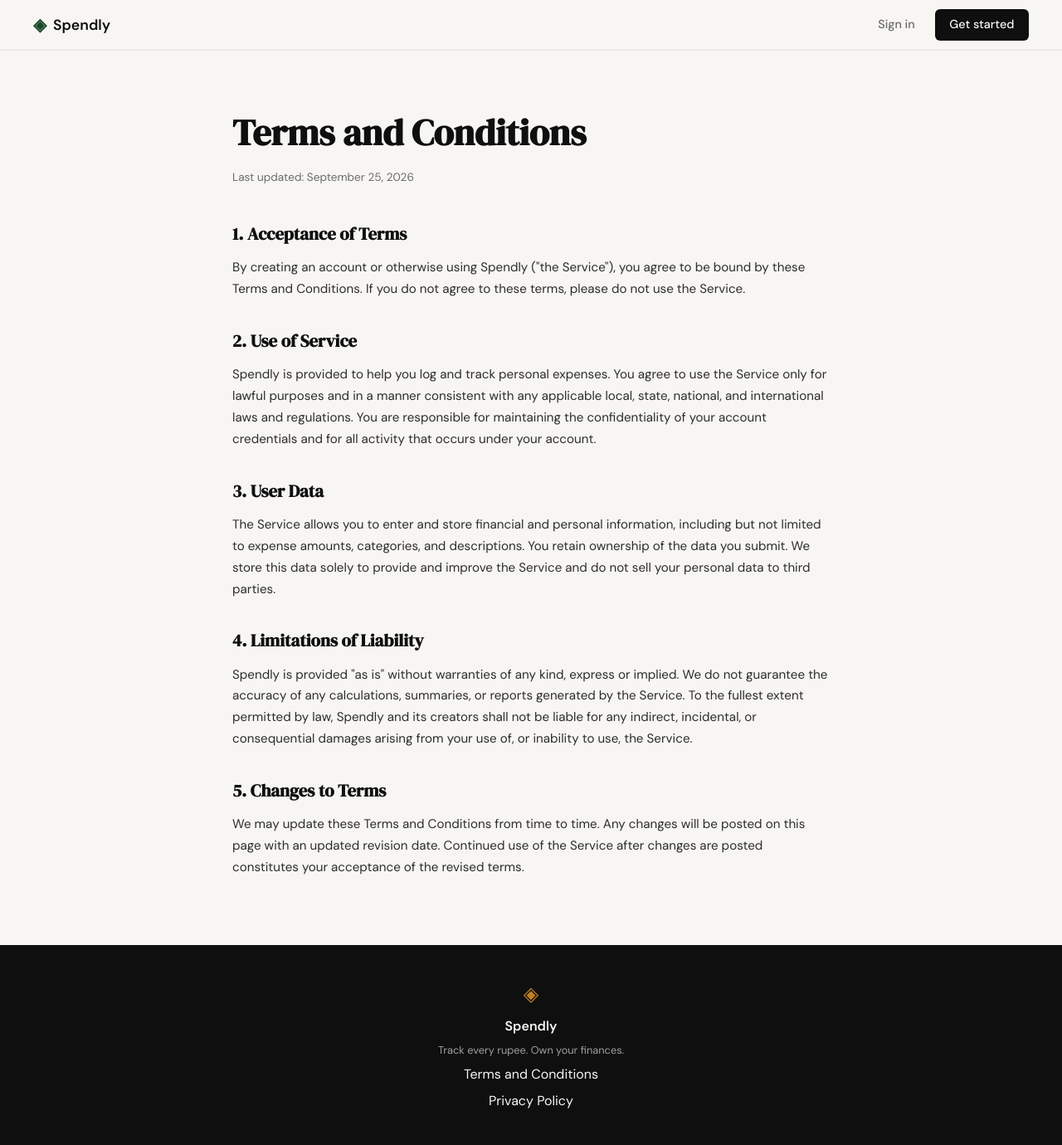
After one commit to PranavMangalHere/Spendly, a Flask app: page /terms in a window 1280 px wide. The commit adds this page. Shown: the whole page at 83% size. Run offline with Flask 3, Linux system fonts and the light colour scheme.

Commit message:
landing: add terms and privacy links to footer

```diff
--- a/app.py
+++ b/app.py
@@ -20,6 +20,11 @@ def register():
 @app.route("/login")
 def login():
     return render_template("login.html")
+
+
+@app.route("/terms")
+def terms():
+    return render_template("terms.html")
 
 
 # ------------------------------------------------------------------ #
--- a/static/css/style.css
+++ b/static/css/style.css
@@ -478,6 +478,48 @@ a { color: inherit; text-decoration: none; }
 .auth-switch a:hover { text-decoration: underline; }
 
 /* ------------------------------------------------------------------ */
+/* Legal pages                                                         */
+/* ------------------------------------------------------------------ */
+
+.legal-section {
+    padding: 4rem 2rem 5rem;
+}
+
+.legal-inner {
+    max-width: 720px;
+    margin: 0 auto;
+}
+
+.legal-title {
+    font-family: var(--font-display);
+    font-size: clamp(2rem, 4vw, 2.75rem);
+    color: var(--ink);
+    margin-bottom: 0.5rem;
+}
+
+.legal-updated {
+    font-size: 0.85rem;
+    color: var(--ink-muted);
+    margin-bottom: 2.5rem;
+}
+
+.legal-body h2 {
+    font-family: var(--font-display);
+    font-size: 1.3rem;
+    color: var(--ink);
+    margin-top: 2rem;
+    margin-bottom: 0.75rem;
+}
+
+.legal-body h2:first-child { margin-top: 0; }
+
+.legal-body p {
+    font-size: 0.95rem;
+    color: var(--ink-soft);
+    line-height: 1.7;
+}
+
+/* ------------------------------------------------------------------ */
 /* Footer                                                              */
 /* ------------------------------------------------------------------ */
 
--- a/templates/base.html
+++ b/templates/base.html
@@ -34,6 +34,8 @@
             <span class="brand-icon">◈</span>
             <span class="footer-name">Spendly</span>
             <p class="footer-copy">Track every rupee. Own your finances.</p>
+            <a href="/terms">Terms and Conditions</a>
+            <a href="#">Privacy Policy</a>
         </div>
     </footer>
 
--- /dev/null
+++ b/templates/terms.html
@@ -0,0 +1,56 @@
+{% extends "base.html" %}
+
+{% block title %}Terms and Conditions — Spendly{% endblock %}
+
+{% block content %}
+
+<section class="legal-section">
+    <div class="legal-inner">
+        <h1 class="legal-title">Terms and Conditions</h1>
+        <p class="legal-updated">Last updated: September 25, 2026</p>
+
+        <div class="legal-body">
+            <h2>1. Acceptance of Terms</h2>
+            <p>
+                By creating an account or otherwise using Spendly ("the Service"), you agree to be
+                bound by these Terms and Conditions. If you do not agree to these terms, please do
+                not use the Service.
+            </p>
+
+            <h2>2. Use of Service</h2>
+            <p>
+                Spendly is provided to help you log and track personal expenses. You agree to use
+                the Service only for lawful purposes and in a manner consistent with any applicable
+                local, state, national, and international laws and regulations. You are responsible
+                for maintaining the confidentiality of your account credentials and for all activity
+                that occurs under your account.
+            </p>
+
+            <h2>3. User Data</h2>
+            <p>
+                The Service allows you to enter and store financial and personal information,
+                including but not limited to expense amounts, categories, and descriptions. You
+                retain ownership of the data you submit. We store this data solely to provide and
+                improve the Service and do not sell your personal data to third parties.
+            </p>
+
+            <h2>4. Limitations of Liability</h2>
+            <p>
+                Spendly is provided "as is" without warranties of any kind, express or implied. We
+                do not guarantee the accuracy of any calculations, summaries, or reports generated
+                by the Service. To the fullest extent permitted by law, Spendly and its creators
+                shall not be liable for any indirect, incidental, or consequential damages arising
+                from your use of, or inability to use, the Service.
+            </p>
+
+            <h2>5. Changes to Terms</h2>
+            <p>
+                We may update these Terms and Conditions from time to time. Any changes will be
+                posted on this page with an updated revision date. Continued use of the Service
+                after changes are posted constitutes your acceptance of the revised terms.
+            </p>
+        </div>
+    </div>
+</section>
+
+{% endblock %}
```
